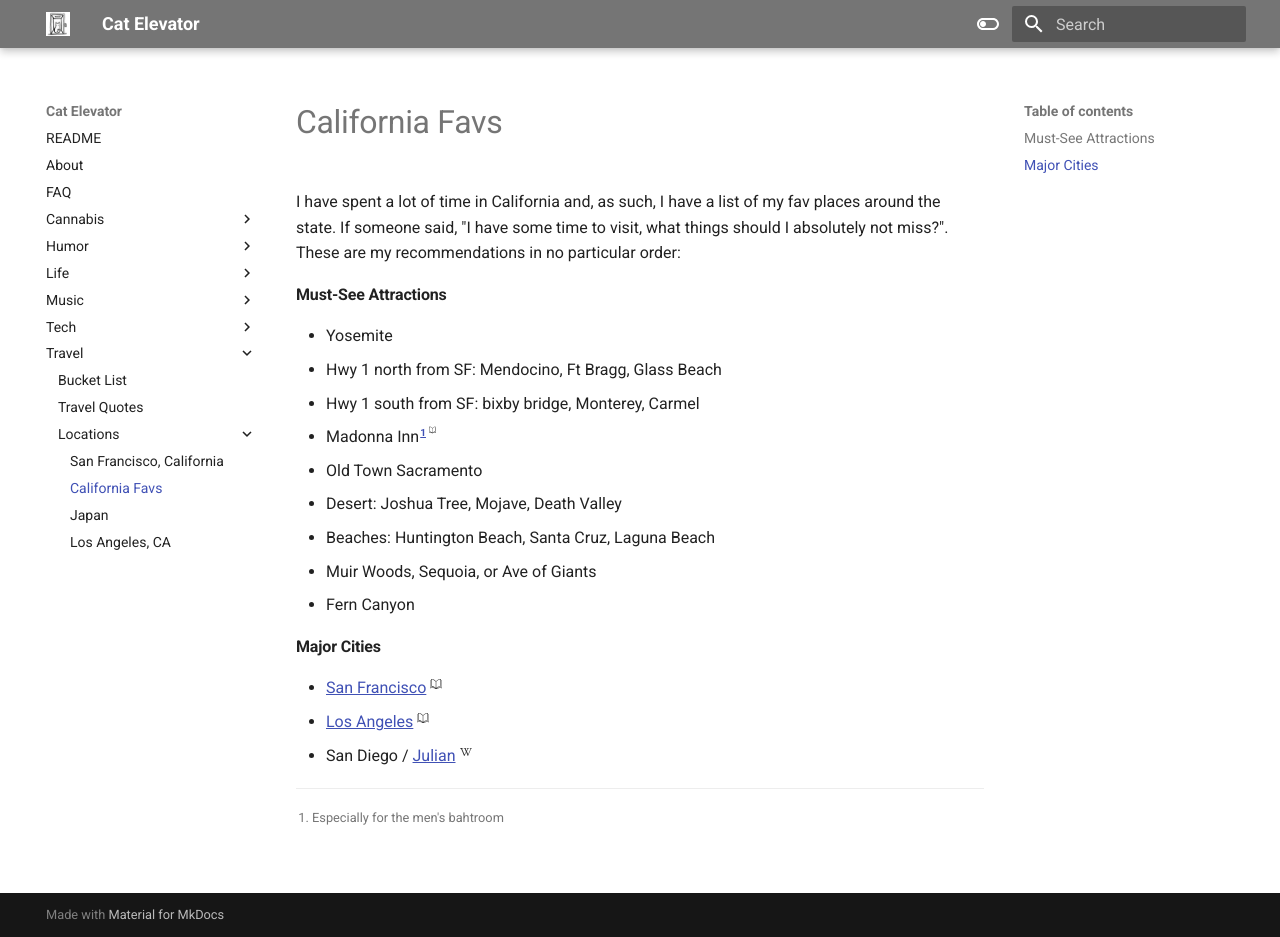
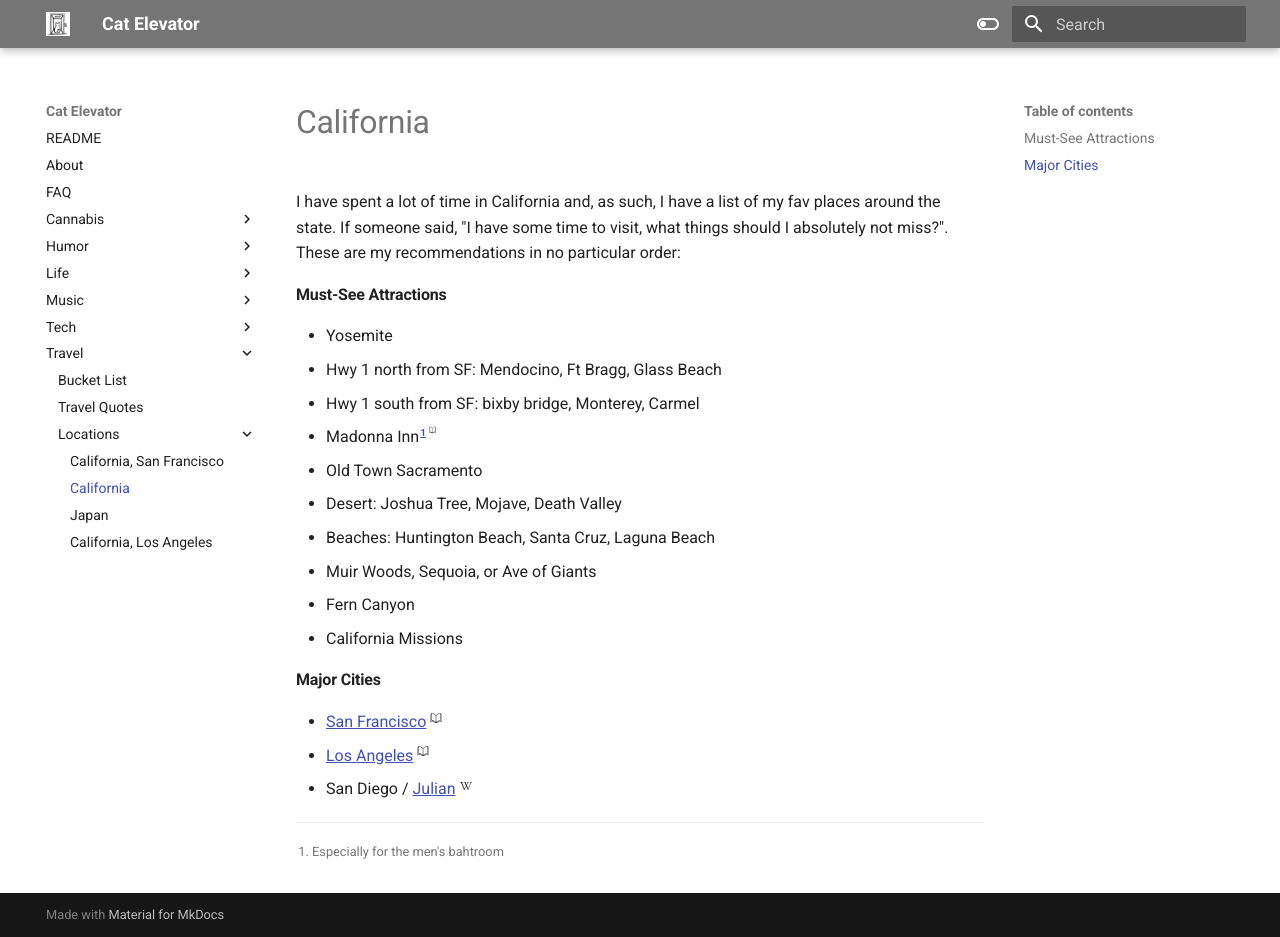
Before and after one commit to los7key/garden, an MkDocs documentation site: the page built from docs/travel/locations/california.md, in a window 1280 px wide and 937 px high. Built offline with MkDocs 1.6.1 and Material for MkDocs 9.7.7, drawn with Linux system fonts in a browser that asks for light colours.

Commit message:
More locations

```diff
--- a/docs/travel/locations/california.md
+++ b/docs/travel/locations/california.md
@@ -1,7 +1,7 @@
 ---
 layout: post
-title: California Favs
-description: California Favs
+title: California
+description: California
 date: 2022-04-29
 Last Updated:
 ---
@@ -17,7 +17,7 @@ I have spent a lot of time in California and, as such, I have a list of my fav p
 * Beaches: Huntington Beach, Santa Cruz, Laguna Beach
 * Muir Woods, Sequoia, or Ave of Giants
 * Fern Canyon
-
+* California Missions
 
 ### Major Cities
 * [San Francisco](SF.md)
--- a/docs/travel/locations/los-angeles-ca.md
+++ b/docs/travel/locations/los-angeles-ca.md
@@ -1,7 +1,7 @@
 ---
 layout: post
-title: Los Angeles, CA
-description: Los Angeles, CA
+title: California, Los Angeles
+description: California, Los Angeles
 date: 2022-04-28
 Last Updated:
 ---
```
Also changed, not shown: docs/travel/locations/SF.md (+2 -2 lines).
